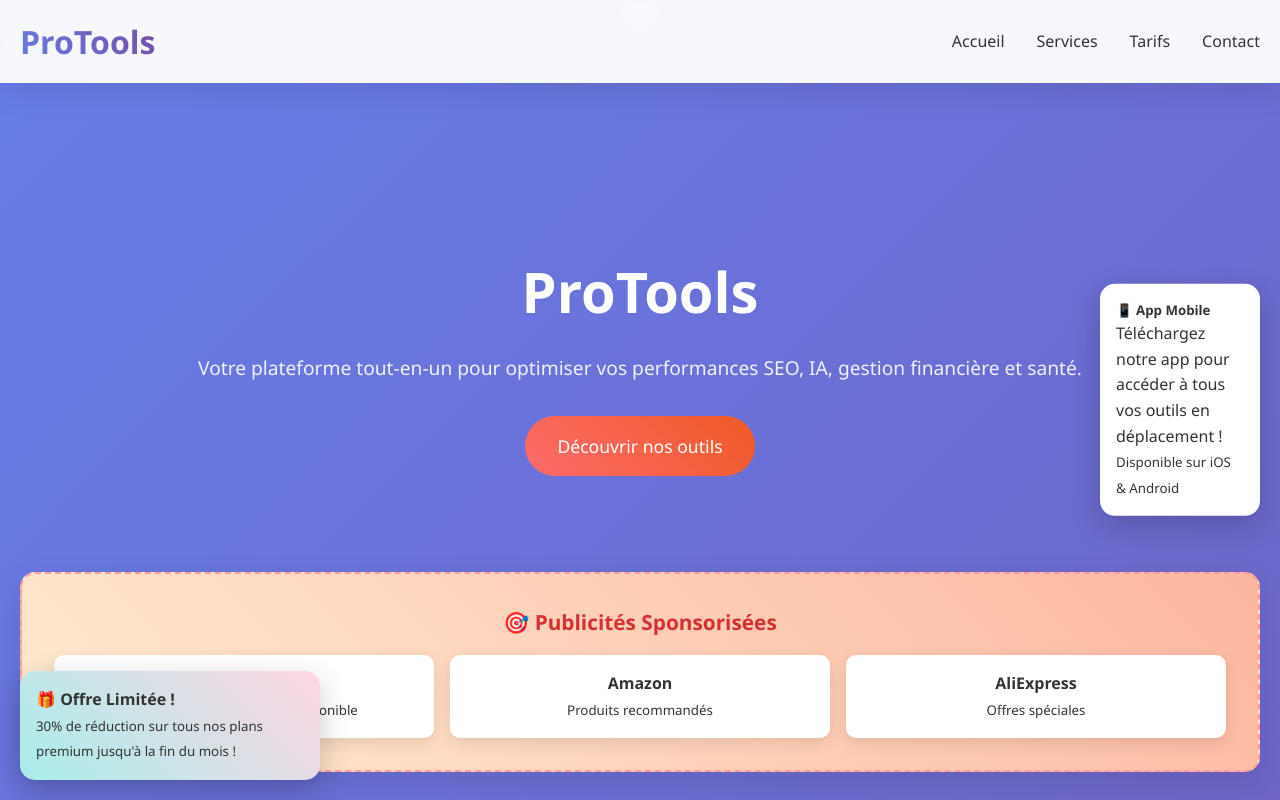
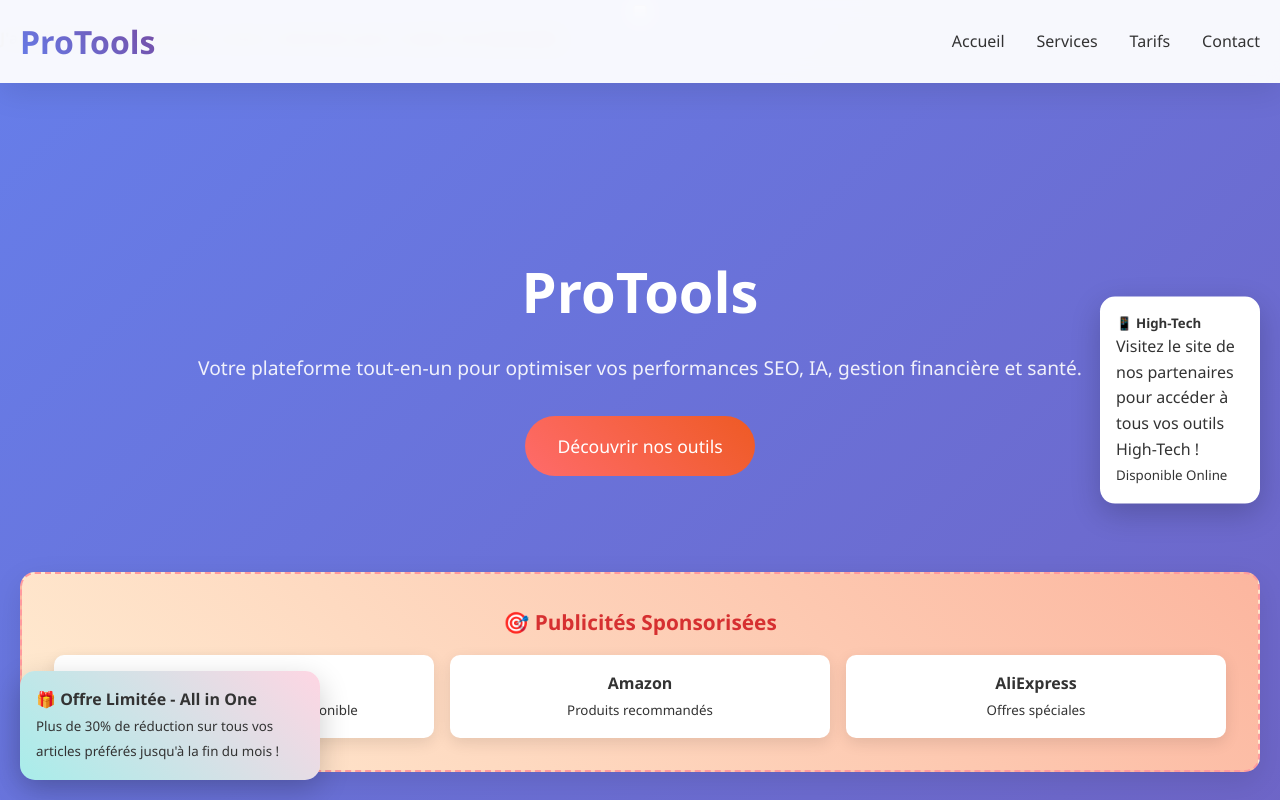
Before and after one commit to Empereur242/protools, a website: page index.html in a window 1280 px wide. Shown: the top 800 px of the page. Drawn offline with nearby package versions, Linux system fonts and the light colour scheme.

Commit message:
Mise à jour de index.html et ads.txt et vercel.json

```diff
--- a/index.html
+++ b/index.html
@@ -632,21 +632,20 @@
 
     <!-- Publicité latérale -->
     <div class="sidebar-ad">
-        <a href="https://example.com/app" target="_blank">
-            <h5>📱 App Mobile</h5>
-            <p>Téléchargez notre app pour accéder à tous vos outils en déplacement !</p>
-            <small>Disponible sur iOS & Android</small>
+        <a href="https://www.amazon.com" target="_blank">
+            <h5>📱 High-Tech</h5>
+            <p>Visitez le site de nos partenaires pour accéder à tous vos outils High-Tech !</p>
+            <small>Disponible Online</small>
         </a>
     </div>
 
     <!-- Publicité flottante -->
     <div class="floating-ad">
-        <a href="https://example.com/offer" target="_blank">
-            <strong>🎁 Offre Limitée !</strong><br>
-            <small>30% de réduction sur tous nos plans premium jusqu'à la fin du mois !</small>
+        <a href="https://www.aliexpress.com" target="_blank">
+            <strong>🎁 Offre Limitée - All in One</strong><br>
+            <small> Plus de 30% de réduction sur tous vos articles préférés jusqu'à la fin du mois !</small>
         </a>
     </div>
-
     <!-- Modale SEO -->
     <div id="seoModal" class="modal" role="dialog" aria-labelledby="seoModalTitle" aria-modal="true">
         <div class="modal-content">
```
